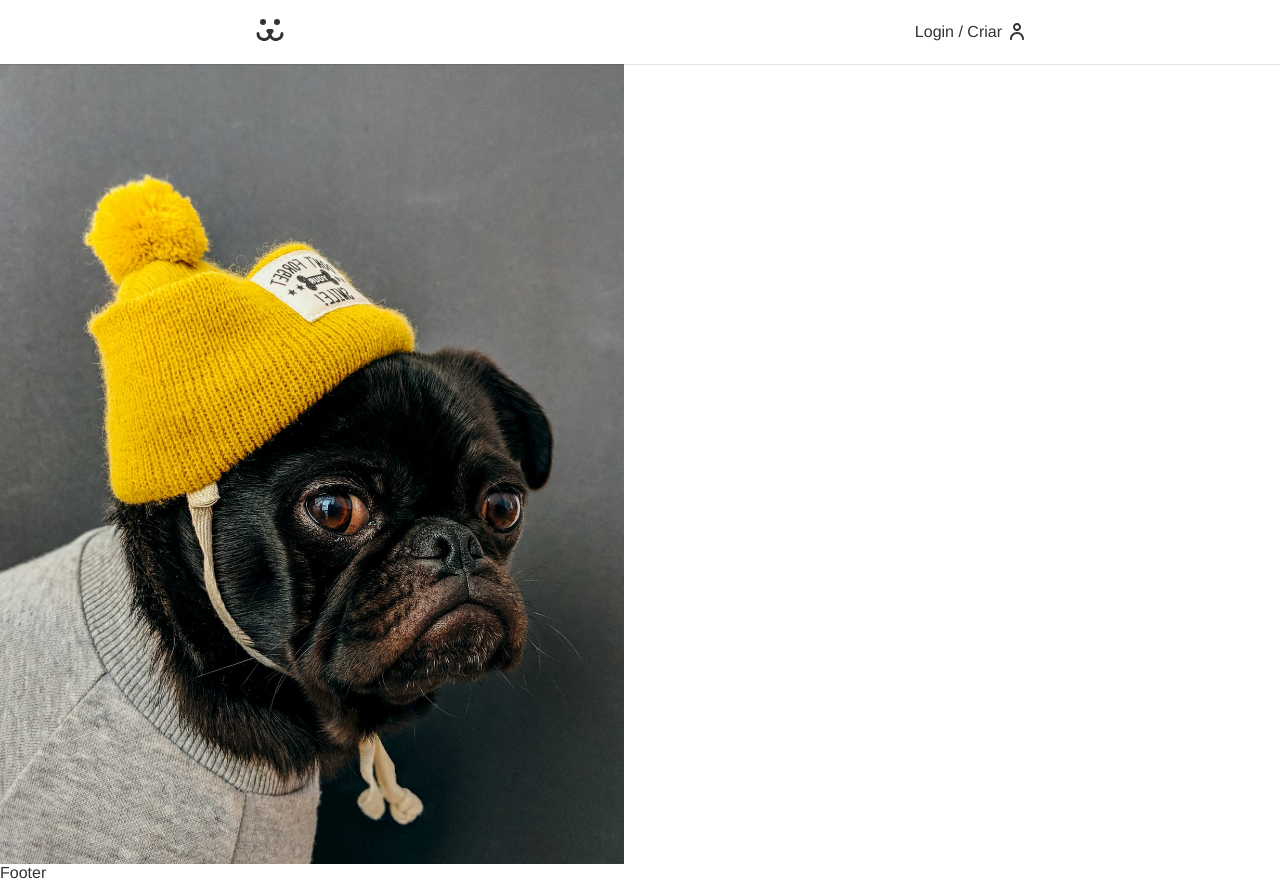
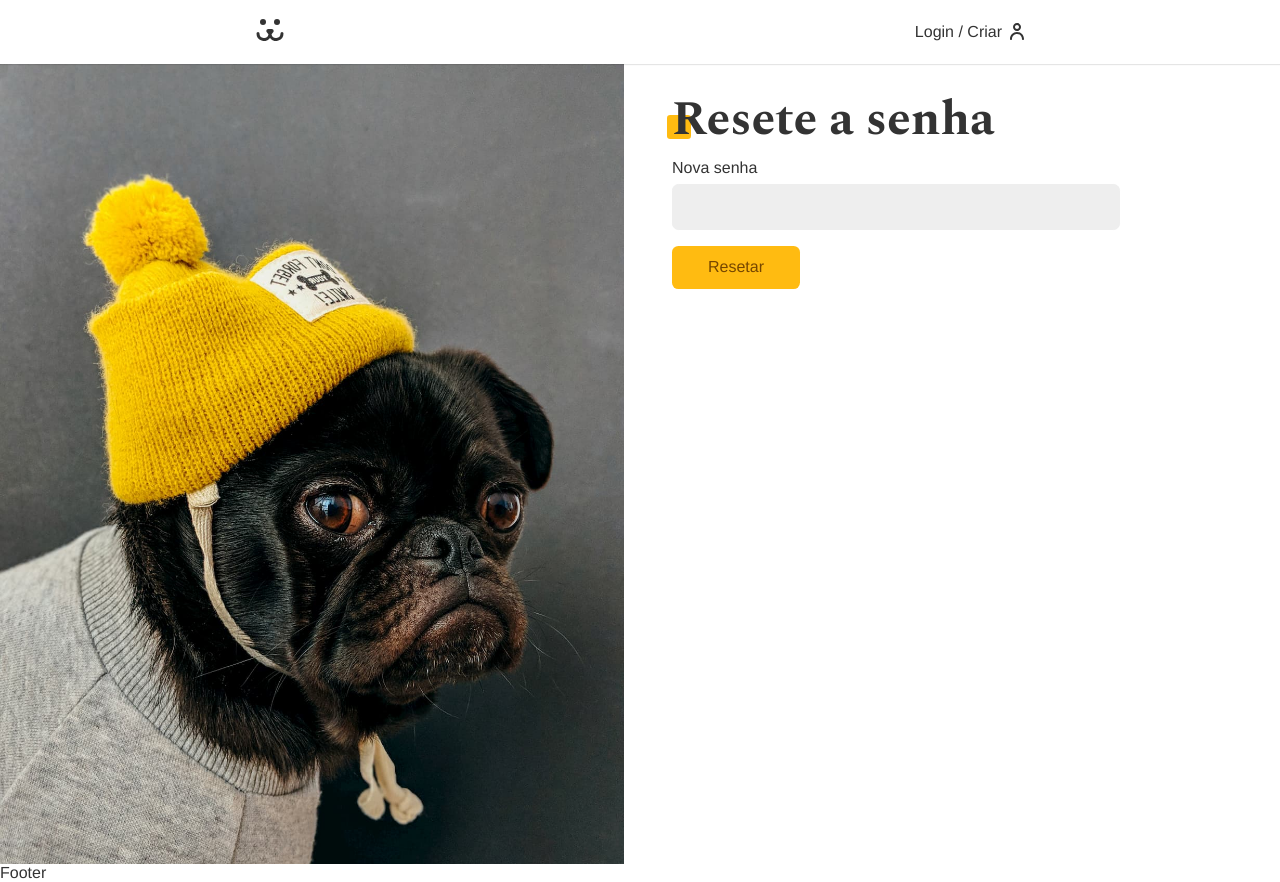
Before and after one commit to glauberbandeira/dogs-reacts, a React (Create React App) app: page /login/resetar in a window 1280 px wide. Built offline with nearby package versions, Linux system fonts and the light colour scheme.

Commit message:
lost password 2

```diff
--- a/src/Components/Login/LoginPasswordReset.js
+++ b/src/Components/Login/LoginPasswordReset.js
@@ -1,7 +1,49 @@
 import React from 'react';
+import Input from '../Forms/Input';
+import Button from '../Forms/Button';
+import useForm from '../../Hooks/useForm'
+import useFetch from '../../Hooks/useFetch';
+import { PASSWORD_RESET } from '../../api';
+import Error from '../Helper/Error';
+import { useNavigate } from 'react-router-dom';
+
 
 const LoginPasswordReset = () => {
-  return <div></div>;
+  const [login, setLogin] = React.useState('');
+  const [key, setKey] = React.useState('');
+  const password = useForm();
+  const {loading, error, request} = useFetch();
+  const navigate = useNavigate();
+
+  React.useEffect(() => {
+    const params = new URLSearchParams(window.location.search);
+    const key = params.get('key');
+    const login = params.get('login');
+    if(key) setKey(key);
+    if(login) setLogin(login);
+  }, []);
+
+  async function handleSubmit(event) {
+    event.preventDefault();
+    if(password.validate()) {
+      const {url, options} = PASSWORD_RESET({
+        login,
+        key,
+        password: password.value
+      })
+      const {response} = await request(url, options)
+      if(response.ok) navigate('/login')
+    }
+  }
+
+  return <div>
+    <h1 className='title'>Resete a senha</h1>
+    <form onSubmit={handleSubmit}>
+      <Input label='Nova senha' type="password" name="password" {...password} />
+      {loading ? (<Button disabled>Resetando...</Button>) : (<Button>Resetar</Button>)}
+    </form>
+    <Error error={error} />
+  </div>;
 };
 
 export default LoginPasswordReset;
--- a/src/api.js
+++ b/src/api.js
@@ -121,3 +121,16 @@
     }
   }
 }
+
+export function PASSWORD_RESET(body) {
+  return {
+    url: API_URL + '/api/password/reset',
+    options: {
+      method: 'POST',
+      headers: {
+        'Content-Type': 'application/json',
+      },
+      body: JSON.stringify(body),
+    }
+  }
+}
```
